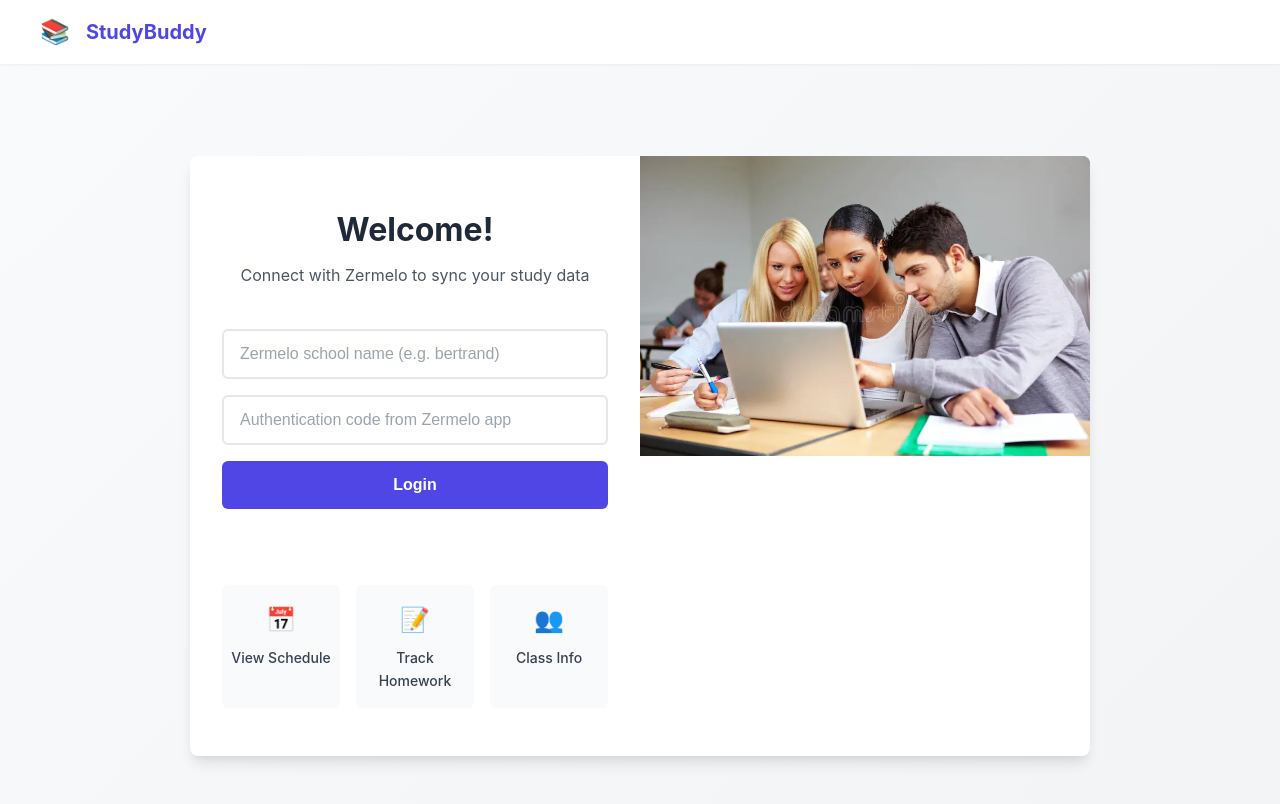
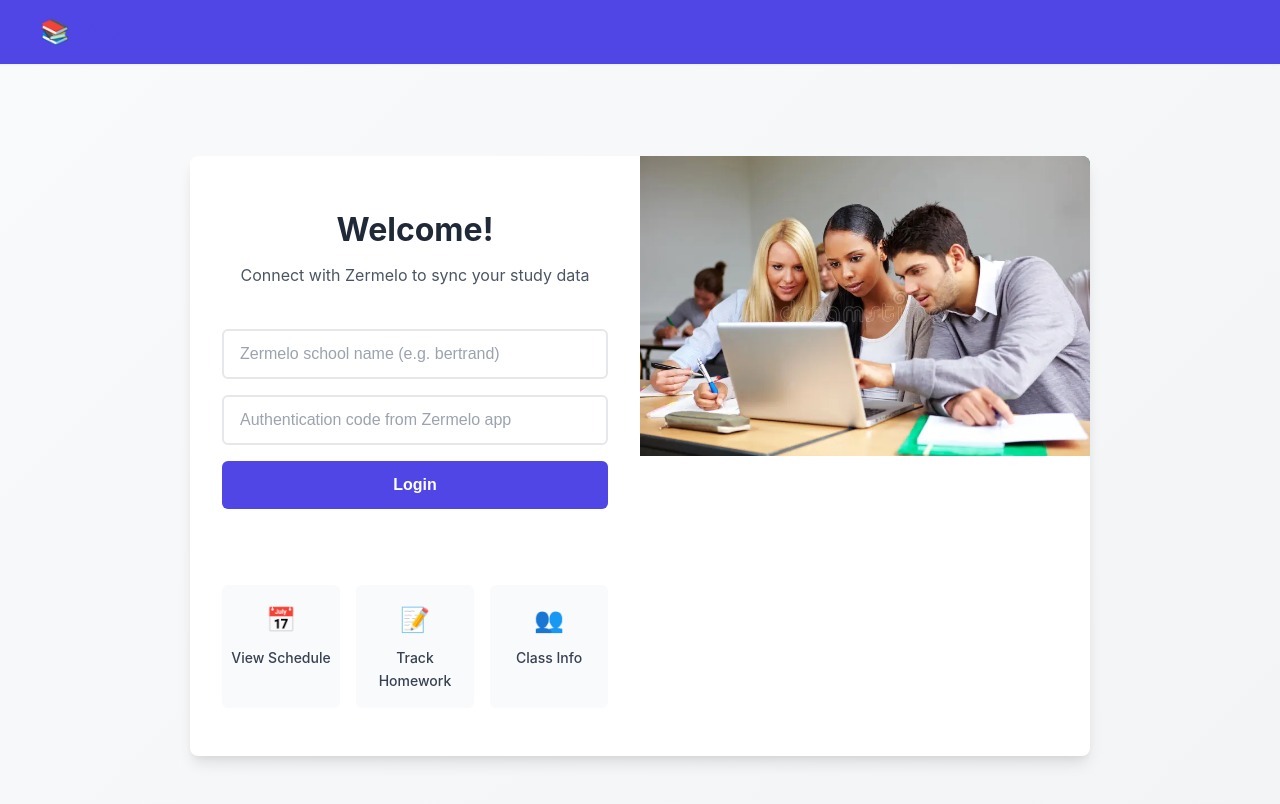
Before and after one commit to safkien/StudyBuddy, a website: page public/login.html in a window 1280 px wide. Drawn offline with Linux system fonts and the light colour scheme.

Commit message:
fix backgroud color/login

```diff
--- a/public/login.css
+++ b/public/login.css
@@ -38,7 +38,7 @@
 }
 
 header.login-page-header {
-  background: var(--white);
+  background-color: var(--primary);;
   box-shadow: var(--shadow-sm);
   position: sticky;
   top: 0;
```
